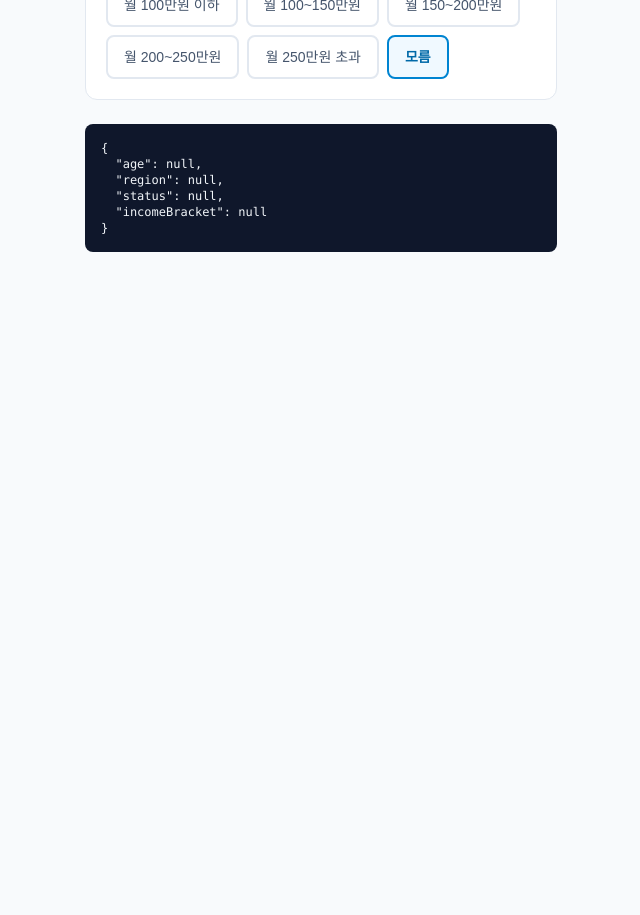
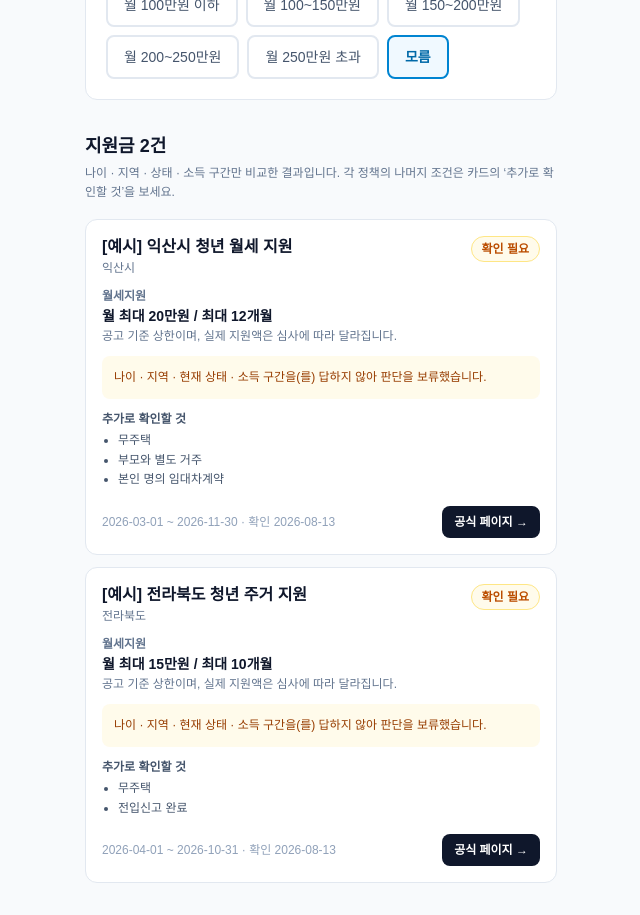
Before and after one commit to Campus-AX-Ton-wku/Wonvengers, a Next.js app: page /find in a window 1280 px wide. Shown: the part 820-1735 px from the top of the page, without its empty margins (319-959 px from the left). Before the commit the page ends 1104 px from the top, so only its background shows below. Built offline with nearby package versions, Linux system fonts and the light colour scheme.

Commit message:
feat: 정책 카드와 태그별 목록
- 가능성 있음·확인 필요는 위에, 해당 없음은 접어서 아래에
- 해당 없음에 모든 탈락 이유 표시
- 추가 조건은 판정하지 않고 문장 그대로 나열
- 공식 신청 링크는 새 탭

```diff
--- /dev/null
+++ b/app/find/PolicyCard.tsx
@@ -0,0 +1,96 @@
+import type { Policy, TagResult } from "@/lib/types";
+
+const TAG_STYLE: Record<TagResult["tag"], string> = {
+  "가능성 있음": "bg-emerald-50 text-emerald-700 border-emerald-200",
+  "확인 필요": "bg-amber-50 text-amber-700 border-amber-200",
+  "해당 없음": "bg-slate-100 text-slate-500 border-slate-200",
+};
+
+export default function PolicyCard({
+  policy,
+  result,
+}: {
+  policy: Policy;
+  result: TagResult;
+}) {
+  const dimmed = result.tag === "해당 없음";
+
+  return (
+    <article
+      className={
+        dimmed
+          ? "rounded-xl border border-slate-200 bg-slate-50 p-4"
+          : "rounded-xl border border-slate-200 bg-white p-4"
+      }
+    >
+      <div className="flex items-start justify-between gap-3">
+        <div>
+          <h3 className="text-base font-bold leading-snug text-slate-900">
+            {policy.name}
+          </h3>
+          <p className="mt-0.5 text-xs text-slate-500">{policy.agency}</p>
+        </div>
+        <span
+          className={`shrink-0 rounded-full border px-2.5 py-1 text-xs font-bold ${TAG_STYLE[result.tag]}`}
+        >
+          {result.tag}
+        </span>
+      </div>
+
+      {/* 1층에서는 금액을 계산하지 않는다. 공고 문구를 그대로 인용한다. (PRD F0-9) */}
+      <p className="mt-3 text-xs font-bold text-slate-500">
+        {policy.benefit_type}
+      </p>
+      <p className="mt-0.5 text-sm font-bold text-slate-900">
+        {policy.benefit_summary}
+      </p>
+      <p className="mt-0.5 text-xs text-slate-500">
+        공고 기준 상한이며, 실제 지원액은 심사에 따라 달라집니다.
+      </p>
+
+      {result.tag === "해당 없음" && (
+        <div className="mt-3 rounded-lg bg-white p-3">
+          <p className="text-xs font-bold text-slate-600">이유</p>
+          <ul className="mt-1 list-disc pl-4 text-xs leading-relaxed text-slate-600">
+            {result.failReasons.map((reason) => (
+              <li key={reason}>{reason}</li>
+            ))}
+          </ul>
+        </div>
+      )}
+
+      {result.tag === "확인 필요" && (
+        <p className="mt-3 rounded-lg bg-amber-50 p-3 text-xs leading-relaxed text-amber-800">
+          {result.unknownFields.join(" · ")}을(를) 답하지 않아 판단을
+          보류했습니다.
+        </p>
+      )}
+
+      {policy.extra_conditions.length > 0 && (
+        <div className="mt-3">
+          <p className="text-xs font-bold text-slate-600">추가로 확인할 것</p>
+          <ul className="mt-1 list-disc pl-4 text-xs leading-relaxed text-slate-600">
+            {policy.extra_conditions.map((c) => (
+              <li key={c}>{c}</li>
+            ))}
+          </ul>
+        </div>
+      )}
+
+      <div className="mt-4 flex items-center justify-between gap-3">
+        <p className="text-xs text-slate-400">
+          {policy.application_start} ~ {policy.application_end} · 확인{" "}
+          {policy.verified_at}
+        </p>
+        <a
+          href={policy.apply_url}
+          target="_blank"
+          rel="noopener noreferrer"
+          className="shrink-0 rounded-lg bg-slate-900 px-3 py-2 text-xs font-bold text-white"
+        >
+          공식 페이지 →
+        </a>
+      </div>
+    </article>
+  );
+}
--- a/app/find/page.tsx
+++ b/app/find/page.tsx
@@ -2,10 +2,14 @@
 
 import { useEffect, useState } from "react";
 import bracketsJson from "@/data/income-brackets.json";
+import policiesJson from "@/data/policies.json";
+import { tagPolicy } from "@/lib/filter";
+import PolicyCard from "@/app/find/PolicyCard";
 import { EMPTY_ANSWERS, loadAnswers, saveAnswers } from "@/lib/storage";
-import type { Answers, IncomeBracket, Region, Status } from "@/lib/types";
+import type { Answers, IncomeBracket, Policy, Region, Status } from "@/lib/types";
 
 const brackets = bracketsJson as IncomeBracket[];
+const policies = policiesJson as Policy[];
 const REGIONS: Region[] = ["익산시", "전라북도 (익산 외)", "그 외 지역"];
 const STATUSES: Status[] = ["대학생", "재직", "구직"];
 
@@ -68,6 +72,13 @@ export default function FindPage() {
     saveAnswers(next);
   }
 
+  const tagged = policies.map((policy) => ({
+    policy,
+    result: tagPolicy(policy, answers),
+  }));
+  const 가능 = tagged.filter((t) => t.result.tag === "가능성 있음");
+  const 확인 = tagged.filter((t) => t.result.tag === "확인 필요");
+  const 해당없음 = tagged.filter((t) => t.result.tag === "해당 없음");
 
   return (
     <main className="mx-auto max-w-lg px-5 py-8">
@@ -165,10 +176,42 @@ export default function FindPage() {
         </Question>
       </div>
 
-      {/* Task 6 에서 이 자리에 정책 목록이 들어간다 */}
-      <pre className="mt-6 overflow-x-auto rounded-lg bg-slate-900 p-4 text-xs text-slate-100">
-        {JSON.stringify(answers, null, 2)}
-      </pre>
+      <div className="mt-8">
+        <h2 className="text-lg font-extrabold text-slate-900">
+          지원금 {가능.length + 확인.length}건
+        </h2>
+        <p className="mt-1 text-xs leading-relaxed text-slate-500">
+          나이 · 지역 · 상태 · 소득 구간만 비교한 결과입니다. 각 정책의
+          나머지 조건은 카드의 &lsquo;추가로 확인할 것&rsquo;을 보세요.
+        </p>
+
+        <div className="mt-4 flex flex-col gap-3">
+          {[...가능, ...확인].map(({ policy, result }) => (
+            <PolicyCard key={policy.id} policy={policy} result={result} />
+          ))}
+        </div>
+
+        {가능.length + 확인.length === 0 && (
+          <p className="mt-4 rounded-xl border border-slate-200 bg-white p-5 text-sm leading-relaxed text-slate-600">
+            입력한 조건에 해당하는 지원금을 찾지 못했습니다. 답변을 바꿔
+            다시 확인해 보세요.
+          </p>
+        )}
+
+        {해당없음.length > 0 && (
+          <details className="mt-6">
+            <summary className="cursor-pointer text-sm font-bold text-slate-500">
+              해당되지 않는 지원금 {해당없음.length}건 보기
+            </summary>
+            <div className="mt-3 flex flex-col gap-3">
+              {해당없음.map(({ policy, result }) => (
+                <PolicyCard key={policy.id} policy={policy} result={result} />
+              ))}
+            </div>
+          </details>
+        )}
+
+      </div>
     </main>
   );
 }
```
